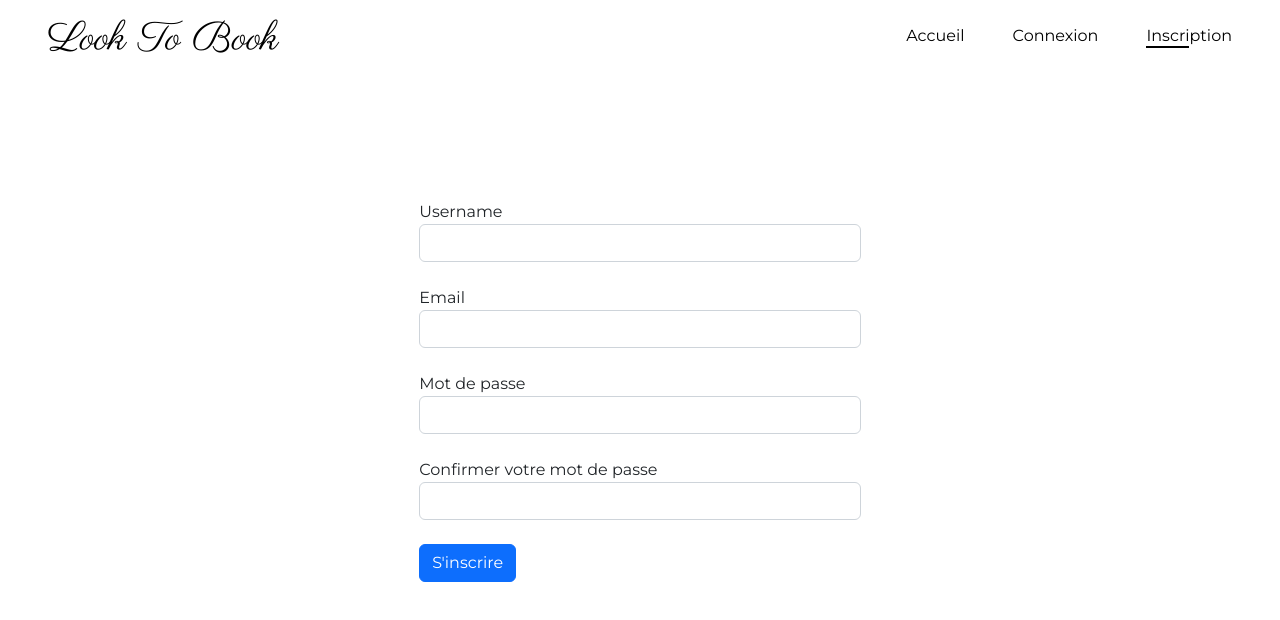
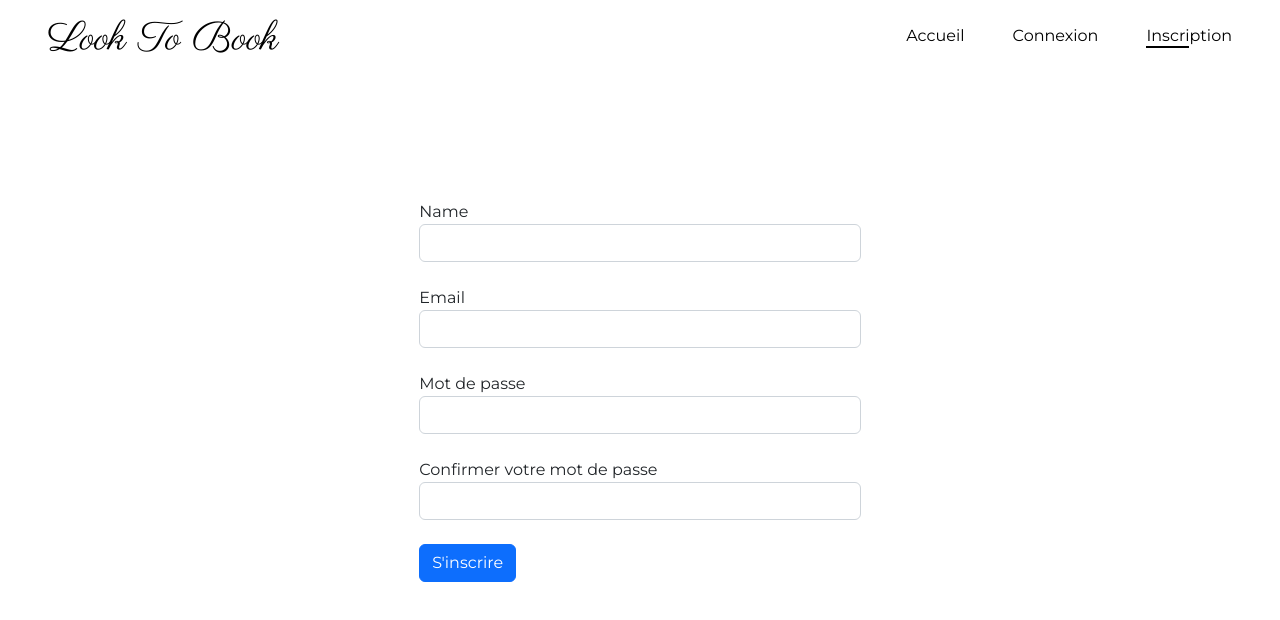
Before and after one commit to ArnaudB14/API-GoogleBook-front, a React (Create React App) app: page /inscription in a window 1280 px wide. Shown: the top 620 px of the page. Built offline with nearby package versions, Linux system fonts and the light colour scheme; no server answers.

Commit message:
Connection a example-app

```diff
--- a/src/App.js
+++ b/src/App.js
@@ -7,6 +7,7 @@ import Account from './components/Account';
 import Login from './components/Login';
 import Inscription from './components/Inscription';
 import ProtectedRoute from './components/ProtectedRoute';
+import axios from './axios'
 
 import "./fonts/Parisienne-Regular.ttf";
 
@@ -18,9 +19,12 @@ const App = () => {
     return JSON.parse(localStorage.getItem("user")) || null
   });
 
-  useEffect(() => {
-    localStorage.setItem("user", JSON.stringify(user));
-  }, [user]);
+  // useEffect(() => {
+  //   axios.get('/api/user').then((response) => {
+  //     setUser(response);
+  //     console.log(response);
+  //   })
+  // });
 
   const handleLogin = values => {
     setUser({values});
--- /dev/null
+++ b/src/axios.js
@@ -0,0 +1,11 @@
+import Axios from 'axios'
+console.log(process.env.REACT_APP_API_URL)
+const axios = Axios.create({
+    baseURL: process.env.REACT_APP_API_URL,
+    headers: {
+        'X-Requested-With': 'XMLHttpRequest',
+    },
+    withCredentials: true,
+})
+
+export default axios
--- a/src/components/Inscription.js
+++ b/src/components/Inscription.js
@@ -2,56 +2,72 @@ import React from 'react';
 import { Formik, Form, Field, ErrorMessage } from 'formik';
 import * as Yup from 'yup';
 import { ToastContainer, toast } from 'react-toastify';
+import axios from '../axios'
 
 const Inscription = ({redirect}) => {
   const initialValues = {
-    username: '',
+    name: '',
     email: '',
     password: '',
-    confirmPassword: ''
+    password_confirmation: ''
   };
 
+  const csrf = () => axios.get('/sanctum/csrf-cookie')
+
+  const register = async (values, { resetForm }) => {
+    await csrf()
+    console.log(values);
+    axios
+        .post('/register', values).then((response) => {
+          toast.success("Inscription réussie");
+          console.log(response);
+        })
+        .catch(error => {
+            if (error.response.status !== 422) throw error
+        })
+  }
+
   const validationSchema = Yup.object().shape({
-    username: Yup.string()
+    name: Yup.string()
       .min(3, 'Ton Username doit faire au moins 3 caractères')
       .required('L\'Username est obligatoire'),
     email: Yup.string()
       .email('Email invalide')
       .required('L\'email est obligatoire'),
     password: Yup.string()
-      .min(6, 'Ton mot de passe doit faire au moins 6caractères')
+      .min(8, 'Ton mot de passe doit faire au moins 8 caractères')
       .required('Le mot de passe est obligatoire'),
-    confirmPassword: Yup.string()
+    password_confirmation: Yup.string()
       .oneOf([Yup.ref('password'), null], 'Les mots de passe ne correspondent pas')
       .required('Le mot de passe est obligatoire')
   });
 
-  const onSubmit = (values, { resetForm }) => {
-    const storedData = localStorage.getItem('userInscrit');
-    const emailValue = document.querySelector('.emailInscription').value;
+  // const onSubmit = (values, { resetForm }) => {
+  //   const storedData = localStorage.getItem('userInscrit');
+  //   const emailValue = document.querySelector('.emailInscription').value;
 
-    var emails=[];
-    for(var item of storedData){
-      emails.push(item.email);
-    }
-    if(storedData.includes(emailValue)) {
-      toast.error("Cette adresse email est déjà utilisée");
-      setTimeout(() => {
-        window.location.reload();
-      }, "2000")
-    } else {
-      const existingData = storedData ? JSON.parse(storedData) : [];
-      existingData.push(values);
-      localStorage.setItem('userInscrit', JSON.stringify(existingData));
-      resetForm();
-      toast.success('Votre inscription est réussie');
-      redirect();
-    }
+  //   var emails=[];
+  //   for(var item of storedData){
+  //     emails.push(item.email);
+  //   }
+  //   if(storedData.includes(emailValue)) {
+  //     toast.error("Cette adresse email est déjà utilisée");
+  //     setTimeout(() => {
+  //       window.location.reload();
+  //     }, "2000")
+  //   } else {
+  //     const existingData = storedData ? JSON.parse(storedData) : [];
+  //     existingData.push(values);
+  //     localStorage.setItem('userInscrit', JSON.stringify(existingData));
+  //     resetForm();
+  //     toast.success('Votre inscription est réussie');
+  //     redirect();
+  //   }
 
-  };
+  // };
 
   return (
-    <Formik initialValues={initialValues} validationSchema={validationSchema} onSubmit={onSubmit}>
+    <Formik initialValues={initialValues} validationSchema={validationSchema} onSubmit={register}>
       {({ isSubmitting }) => (
         <Form className='p-3 mx-auto w-fit-content login-form mt-5'>
           <ToastContainer position="top-right"
@@ -64,9 +80,9 @@ const Inscription = ({redirect}) => {
             pauseOnHover={false}
           />
           <div className="form-group">
-            <label htmlFor="username">Username</label>
-            <Field type="text" name="username" className="form-control"/>
-            <ErrorMessage name="username" component="div" />
+            <label htmlFor="name">Name</label>
+            <Field type="text" name="name" className="form-control"/>
+            <ErrorMessage name="name" component="div" />
           </div>
           <div className="form-group mt-4">
             <label htmlFor="email">Email</label>
@@ -79,9 +95,9 @@ const Inscription = ({redirect}) => {
             <ErrorMessage name="password" component="div" />
           </div>
           <div className="form-group mt-4">
-            <label htmlFor="confirmPassword">Confirmer votre mot de passe</label>
-            <Field type="password" name="confirmPassword" className="form-control"/>
-            <ErrorMessage name="confirmPassword" component="div" />
+            <label htmlFor="password_confirmation">Confirmer votre mot de passe</label>
+            <Field type="password" name="password_confirmation" className="form-control"/>
+            <ErrorMessage name="password_confirmation" component="div" />
           </div>
           <button type="submit" disabled={isSubmitting}  className="btn btn-primary mt-4">
             S'inscrire
--- a/src/index.js
+++ b/src/index.js
@@ -3,12 +3,12 @@ import ReactDOM from 'react-dom/client';
 import './index.css';
 import { BrowserRouter } from "react-router-dom";
 import App from './App';
-
+import axios from './axios';
 // Bootstrap CSS
 import "bootstrap/dist/css/bootstrap.min.css";
 // Bootstrap Bundle JS
 import "bootstrap/dist/js/bootstrap.bundle.min.js";
-
+axios.get('/api/user')
 const root = ReactDOM.createRoot(document.getElementById('root'));
 root.render(
   <React.StrictMode>
```
Also changed, not shown: 1 other file (tests, documents, lock files or other folders).
